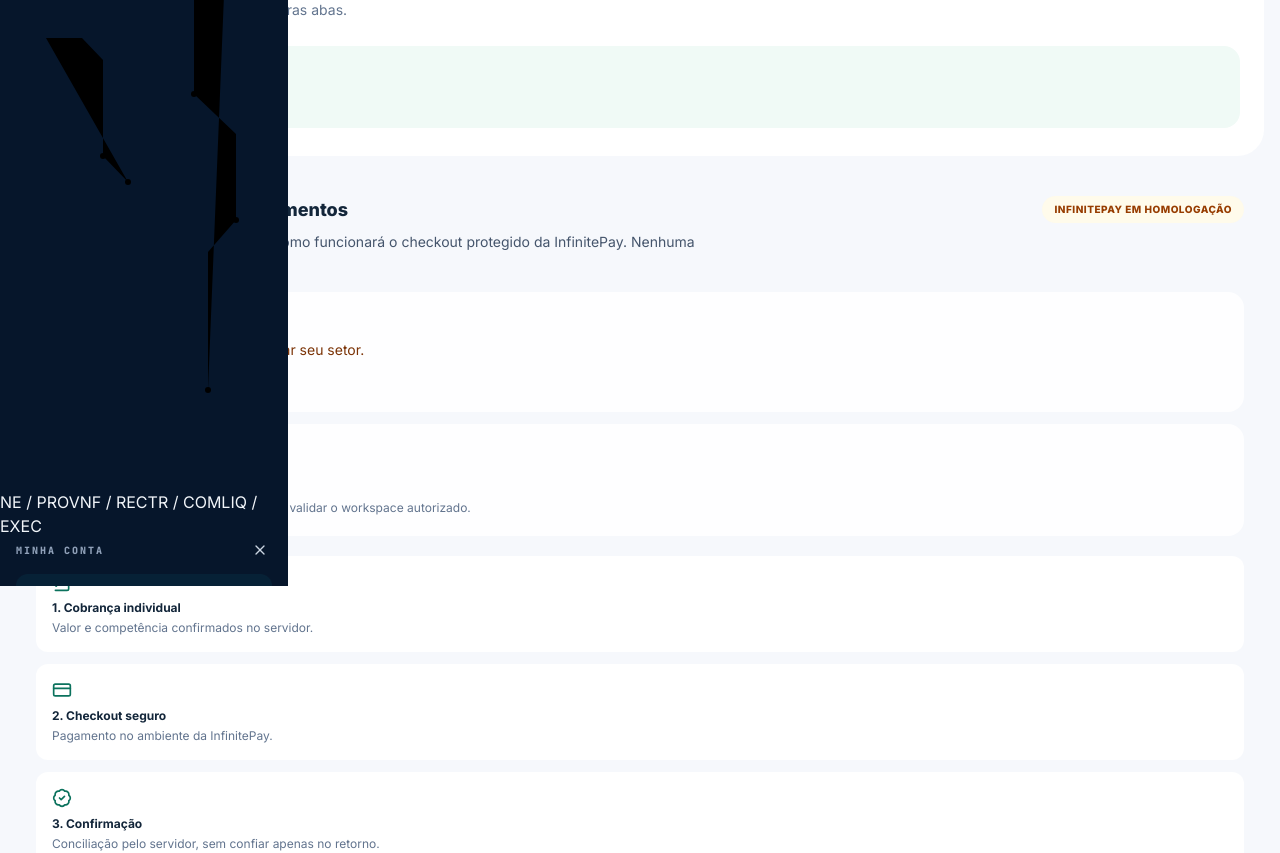
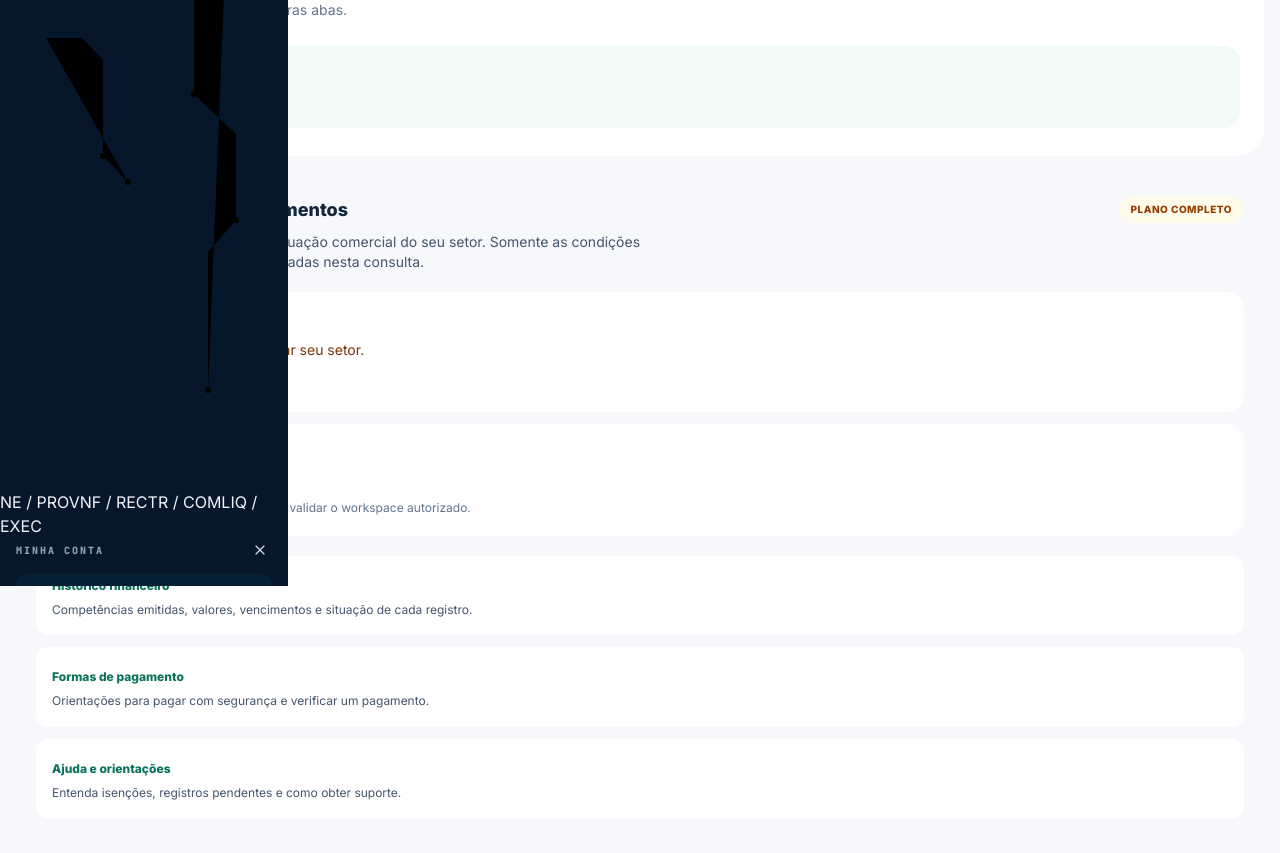
Before and after one commit to aprov-hgesm/Controles-de-Empenhos---Aprov, a Next.js app: page /regularizacao in a window 1280 px wide. Shown: the part 214-1067 px from the top of the page. Built offline with nearby package versions, Linux system fonts and the light colour scheme; no server answers.

Commit message:
feat(billing-ui): isolate overview, history and payment panels with authorized quick actions

```diff
--- a/components/billing/InfinitePayReadinessPanel.tsx
+++ b/components/billing/InfinitePayReadinessPanel.tsx
@@ -14,6 +14,7 @@ import { resolveBillingWorkspaceContext } from '../../lib/billing/resolveBilling
 import { useWorkspaceBillingAccount } from '../../hooks/useWorkspaceBillingAccount';
 import { inspectInfinitePayReturn } from '../../lib/billing/infinitepayReturnStatus.mjs';
 import { InfinitePayPilotPanel, type PilotReturnParams } from './InfinitePayPilotPanel';
+import type { BillingPortalTab } from '../../lib/billing/billingPortalTabs';
 
 function money(cents: number) {
   return new Intl.NumberFormat('pt-BR', {
@@ -81,7 +82,12 @@ function useSafeWorkspaceBillingContext() {
   return { status, context, email };
 }
 
-export function InfinitePayReadinessPanel() {
+export function InfinitePayReadinessPanel({
+  activeTab, onNavigate,
+}: {
+  activeTab: BillingPortalTab;
+  onNavigate: (tab: BillingPortalTab) => void;
+}) {
   const { status, context, email } = useSafeWorkspaceBillingContext();
   const { account, loading: billingLoading } = useWorkspaceBillingAccount(context);
   const [returnNotice, setReturnNotice] = useState(false);
@@ -103,15 +109,16 @@ export function InfinitePayReadinessPanel() {
         setReturnParams({ orderNsu, transactionNsu, slug });
       }
       setReturnNotice(true);
+      onNavigate('payments');
       window.history.replaceState(window.history.state, '', result.cleanedPath);
     }
-  }, []);
+  }, [onNavigate]);
 
   const workspaceResolved = context.status === 'sector';
   const exempt = account?.status === 'exempt';
   return (
     <div data-testid="infinitepay-regularization-panel" className="mt-5 space-y-5">
-      {returnNotice && (
+      {returnNotice && activeTab === 'payments' && (
         <div role="status" data-testid="infinitepay-unverified-return" className="rounded-2xl border border-amber-200 bg-amber-50 p-5">
           <div className="flex items-center gap-2 font-bold text-amber-900">
             <Clock3 className="h-4 w-4" /> Retorno do checkout identificado
@@ -124,6 +131,7 @@ export function InfinitePayReadinessPanel() {
         </div>
       )}
 
+      {activeTab === 'overview' && (
       <section className="overflow-hidden rounded-[1.65rem] border border-[#dfe8f0] bg-gradient-to-br from-white via-white to-[#f3faf7] p-5 shadow-[0_16px_45px_rgba(15,40,70,0.055)] sm:p-7">
         <div className="flex flex-wrap items-start justify-between gap-3">
           <div className="flex items-center gap-2 text-[#0b725d]">
@@ -131,12 +139,12 @@ export function InfinitePayReadinessPanel() {
             <h2 className="text-lg font-extrabold text-[#13263a]">Minha assinatura e pagamentos</h2>
           </div>
           <span className="rounded-full border border-amber-200 bg-amber-50 px-3 py-1.5 text-[10px] font-extrabold uppercase tracking-wider text-amber-800">
-            InfinitePay em homologação
+            Plano Completo
           </span>
         </div>
         <p className="mt-2 max-w-2xl text-sm text-slate-600">
-          Acompanhe o seu plano e visualize como funcionará o checkout protegido da InfinitePay.
-          Nenhuma cobrança é gerada por este painel.
+          Acompanhe o plano contratado e a situação comercial do seu setor.
+          Somente as condições registradas na sua conta são consideradas nesta consulta.
         </p>
 
         <div className="mt-5 grid gap-3 md:grid-cols-2">
@@ -196,7 +204,62 @@ export function InfinitePayReadinessPanel() {
           </div>
         </div>
 
-        <InfinitePayPilotPanel authorizedWorkspace={workspaceResolved && status === 'authenticated'} returnParams={returnParams} />
+        {workspaceResolved && !billingLoading && account?.status === 'trial' && account.trialEndsAt && (
+          <div className="mt-4 rounded-xl border border-blue-100 bg-blue-50 p-4 text-sm text-blue-900">
+            <p className="font-extrabold">Período de teste</p>
+            <p className="mt-1">
+              Prazo cadastrado até {account.trialEndsAt.slice(0, 10).split('-').reverse().join('/')}.
+              Não há cobrança por esta consulta.
+            </p>
+          </div>
+        )}
+
+        <div className="mt-5 grid gap-3 md:grid-cols-3" aria-label="Acessos da assinatura">
+          <button type="button" onClick={() => onNavigate('history')}
+            data-testid="billing-overview-history"
+            className="rounded-xl border border-[#dce8e7] bg-white p-4 text-left transition hover:border-emerald-300 hover:shadow-sm">
+            <span className="text-xs font-extrabold text-[#0b725d]">Histórico financeiro</span>
+            <p className="mt-1 text-xs leading-relaxed text-slate-600">Competências emitidas, valores, vencimentos e situação de cada registro.</p>
+          </button>
+          <button type="button" onClick={() => onNavigate('payments')}
+            data-testid="billing-overview-payments"
+            className="rounded-xl border border-[#dce8e7] bg-white p-4 text-left transition hover:border-emerald-300 hover:shadow-sm">
+            <span className="text-xs font-extrabold text-[#0b725d]">Formas de pagamento</span>
+            <p className="mt-1 text-xs leading-relaxed text-slate-600">Orientações para pagar com segurança e verificar um pagamento.</p>
+          </button>
+          <button type="button" onClick={() => onNavigate('help')}
+            data-testid="billing-overview-help"
+            className="rounded-xl border border-[#dce8e7] bg-white p-4 text-left transition hover:border-emerald-300 hover:shadow-sm">
+            <span className="text-xs font-extrabold text-[#0b725d]">Ajuda e orientações</span>
+            <p className="mt-1 text-xs leading-relaxed text-slate-600">Entenda isenções, registros pendentes e como obter suporte.</p>
+          </button>
+        </div>
+      </section>
+      )}
+
+      <InfinitePayPilotPanel
+        authorizedWorkspace={workspaceResolved && status === 'authenticated'}
+        returnParams={returnParams}
+        activeTab={activeTab}
+      />
+
+      {activeTab === 'history' && !workspaceResolved && (
+        <div data-testid="billing-history-unauthorized" className="mt-5 rounded-2xl border border-amber-200 bg-amber-50 p-5 text-sm text-amber-900">
+          {status === 'loading' ? 'Validando sua sessão para consultar o histórico...' :
+            'Entre novamente com sua conta de setor para consultar os registros financeiros.'}
+        </div>
+      )}
+
+      {activeTab === 'payments' && (
+      <section data-testid="billing-payment-journey" className="mt-5 rounded-[1.65rem] border border-[#dfe8f0] bg-white p-5 shadow-[0_12px_35px_rgba(15,40,70,0.04)] sm:p-7">
+        <div>
+          <h2 className="text-lg font-extrabold text-[#13263a]">Como funciona a confirmação de pagamento</h2>
+          <p className="mt-1 max-w-2xl text-sm text-slate-600">
+            Confira a competência e o valor efetivamente emitidos antes de abrir o checkout.
+            Não há pagamento automático de mensalidades habilitado nesta etapa.
+          </p>
+        </div>
+
 
         <div className="mt-5 grid gap-3 sm:grid-cols-3" aria-label="Etapas do checkout InfinitePay">
           <div className="rounded-xl border border-[#e2eaf0] bg-white p-4 transition-colors hover:border-[#c6ded7]">
@@ -233,7 +296,7 @@ export function InfinitePayReadinessPanel() {
           </p>
         </div>
       </section>
-
+      )}
 
     </div>
   );
```
